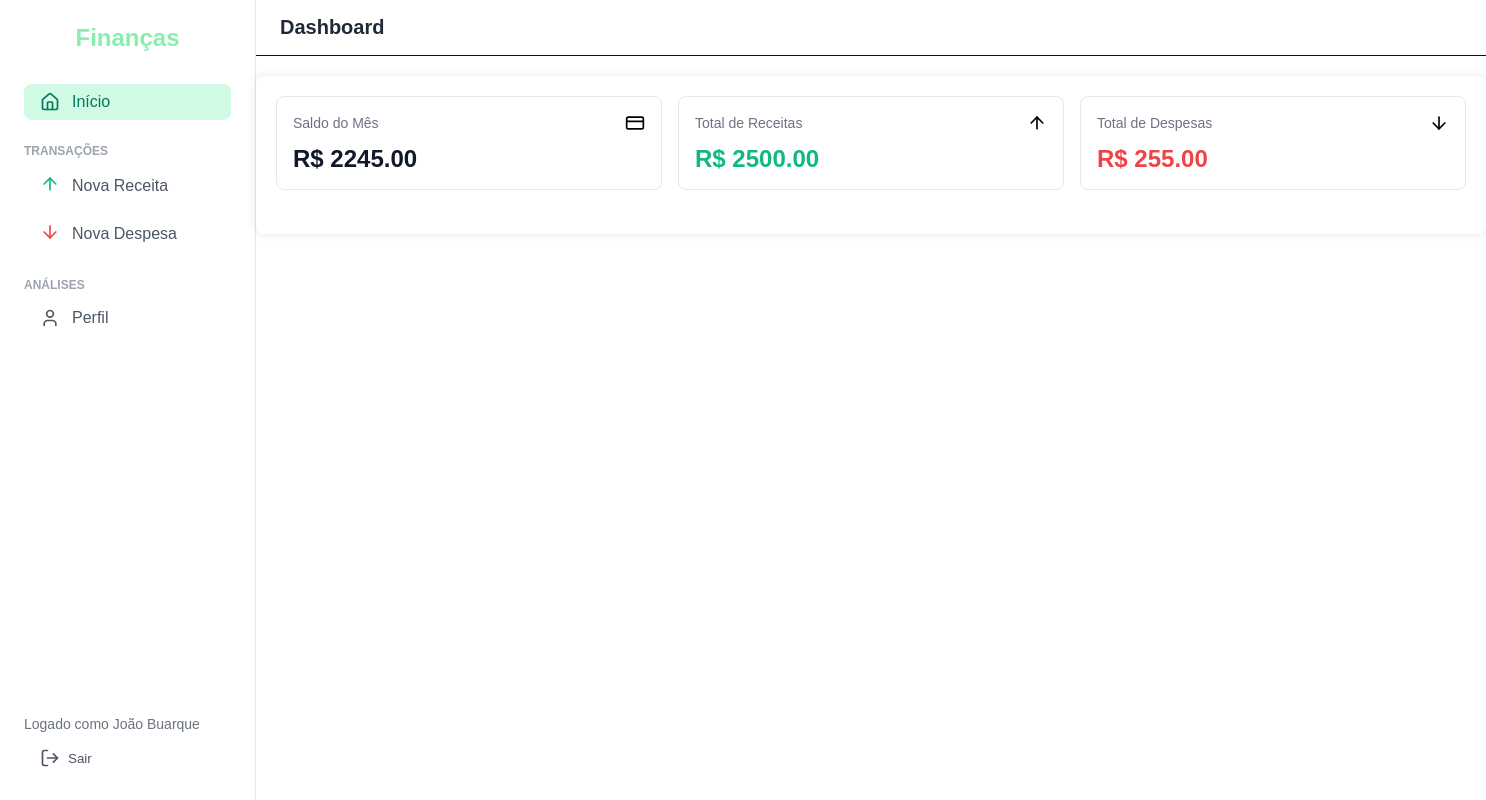
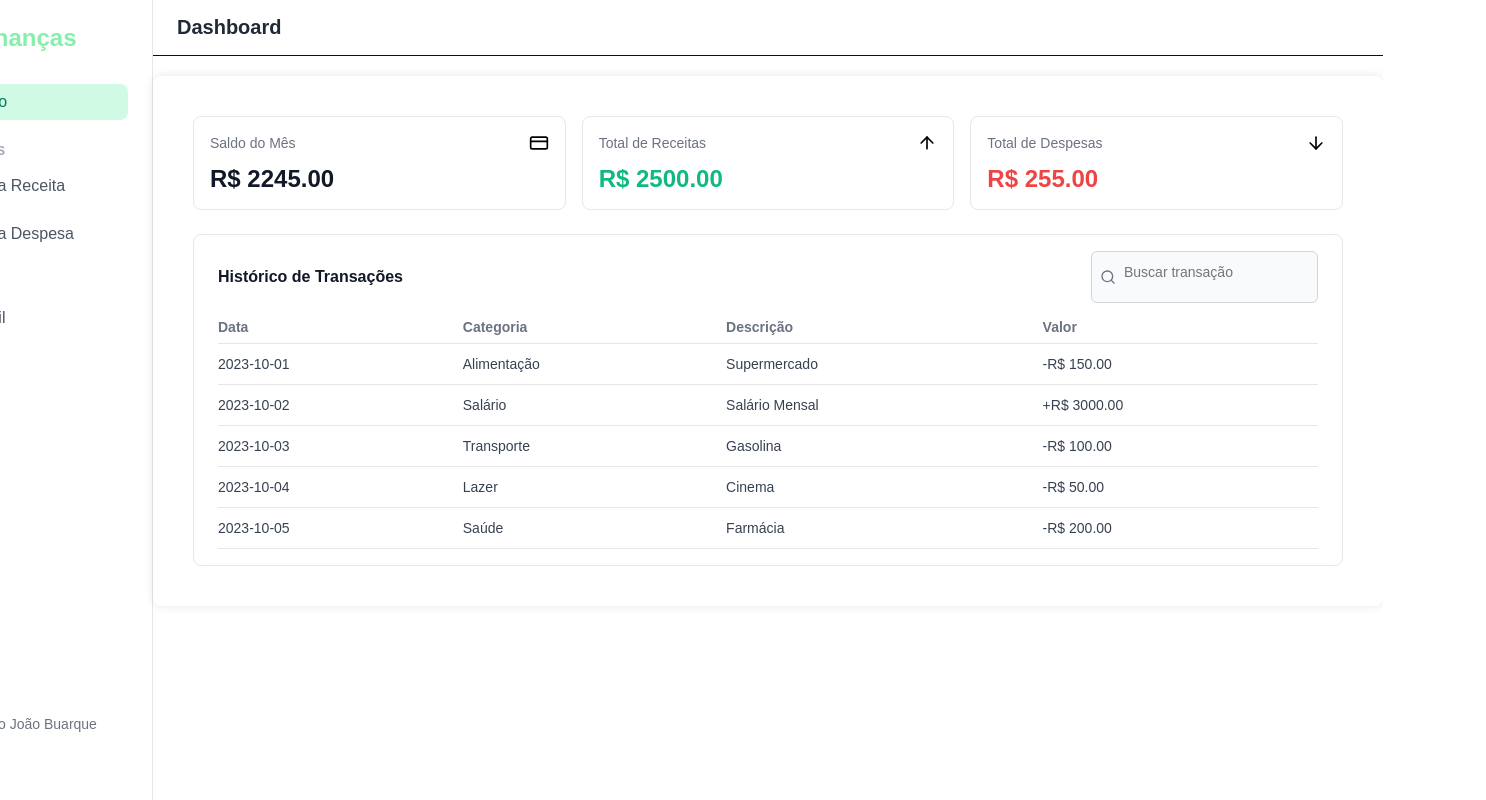
Before and after one commit to Guilherme-Domingos/front-gastos-pessoais, a React (Vite) app in the folder gestao-financeira-app/: page / in a window 1280 px wide. Shown: the whole page, 1486 px wide, since content can reach past the window. Built offline with nearby package versions, Linux system fonts and the light colour scheme.

Commit message:
tabela de transações + context

```diff
--- a/gestao-financeira-app/src/App.jsx
+++ b/gestao-financeira-app/src/App.jsx
@@ -1,14 +1,17 @@
 import AppRoutes from "./routes"
-import { BrowserRouter} from 'react-router-dom';
+import { BrowserRouter } from 'react-router-dom';
+import { TransactionProvider } from "./contexts/TransactionContext";
 
 function App() {
 
   return (
     <>
     <div>
-      <BrowserRouter>
-        <AppRoutes />
-      </BrowserRouter>
+      <TransactionProvider>
+        <BrowserRouter>
+          <AppRoutes />
+        </BrowserRouter>
+      </TransactionProvider>
     </div>
     </>
   )
--- /dev/null
+++ b/gestao-financeira-app/src/components/TransactionItem.jsx
@@ -0,0 +1,28 @@
+import React from 'react';
+import styles from './TransactionList.module.css';
+import { useNavigate } from 'react-router-dom';
+
+export function TransactionItem({ tx }) {
+  const colorClass = tx.value >= 0 ? styles.positive : styles.negative;
+  const formatted = `${tx.value >= 0 ? '+' : '-'}R$ ${Math.abs(tx.value).toFixed(2)}`;
+  const navigate = useNavigate();
+
+  const handleClick = () => {
+    navigate(`/transacao/${tx.id}`);
+  };
+
+  return (
+    <tr
+      className={styles.row}
+      style={{ cursor: 'pointer' }}
+      onClick={handleClick}
+      tabIndex={0}
+      onKeyDown={e => { if (e.key === 'Enter') handleClick(); }}
+    >
+      <td>{tx.date}</td>
+      <td>{tx.category}</td>
+      <td>{tx.description || '-'}</td>
+      <td className={colorClass}>{formatted}</td>
+    </tr>
+  );
+}
--- /dev/null
+++ b/gestao-financeira-app/src/components/TransactionList.jsx
@@ -0,0 +1,53 @@
+import React, { useState, useMemo } from 'react';
+import styles from './TransactionList.module.css';
+import { Search, Filter, HelpCircle } from 'lucide-react';
+import { TransactionItem } from './TransactionItem';
+
+export function TransactionList({ transactions }) {
+  const [search, setSearch] = useState('');
+
+  const filtered = useMemo(() =>
+    transactions.filter(tx =>
+      tx.category.toLowerCase().includes(search.toLowerCase()) ||
+      tx.description.toLowerCase().includes(search.toLowerCase())
+    ),
+  [search, transactions]);
+
+  return (
+    <section className={styles.container}>
+      <div className={styles.header}>
+        <h2 className={styles.title}>Histórico de Transações</h2>
+        <div className={styles.controls}>
+          <div className={styles.searchWrapper}>
+            <Search size={16} className={styles.icon} />
+            <input
+              type="text"
+              placeholder="Buscar transação"
+              value={search}
+              onChange={e => setSearch(e.target.value)}
+              className={styles.searchInput}
+            />
+          </div>
+          {/* <button className={styles.button}><Filter size={16} /></button>
+          <button className={styles.button}><HelpCircle size={16} /></button> */}
+        </div>
+      </div>
+
+      <table className={styles.table}>
+        <thead>
+          <tr>
+            <th>Data</th>
+            <th>Categoria</th>
+            <th>Descrição</th>
+            <th className={styles.valueHeader}>Valor</th>
+          </tr>
+        </thead>
+        <tbody>
+          {filtered.map(tx => (
+            <TransactionItem key={tx.id} tx={tx} />
+          ))}
+        </tbody>
+      </table>
+    </section>
+  );
+}
--- /dev/null
+++ b/gestao-financeira-app/src/components/TransactionList.module.css
@@ -0,0 +1,98 @@
+.container {
+  background-color: #ffffff;
+  border: 1px solid #e5e7eb;
+  border-radius: 0.5rem;
+  padding: 1rem 1.5rem;
+}
+
+.header {
+  display: flex;
+  justify-content: space-between;
+  align-items: center;
+  margin-bottom: 1rem;
+}
+
+.title {
+  font-size: 1rem;
+  font-weight: 600;
+  color: #111827;
+}
+
+.controls {
+  display: flex;
+  gap: 0.5rem;
+  align-items: center;
+}
+
+.searchWrapper {
+  display: flex;
+  align-items: center;
+  background-color: #f9fafb;
+  border: 1px solid #d1d5db;
+  border-radius: 0.375rem;
+  padding: 0.25rem 0.5rem;
+}
+
+.icon {
+  color: #6b7280;
+  margin-right: 0.25rem;
+}
+
+.searchInput {
+  border: none;
+  outline: none;
+  background: transparent;
+  font-size: 0.875rem;
+  color: #374151;
+}
+
+.button {
+  background-color: #ffffff;
+  border: 1px solid #d1d5db;
+  border-radius: 0.375rem;
+  padding: 0.375rem;
+  display: flex;
+  align-items: center;
+  justify-content: center;
+  cursor: pointer;
+}
+
+.table {
+  width: 100%;
+  border-collapse: collapse;
+}
+
+.table th {
+  text-align: left;
+  font-size: 0.875rem;
+  color: #6b7280;
+  padding-bottom: 0.5rem;
+  border-bottom: 1px solid #e5e7eb;
+}
+
+.row td {
+  padding: 0.75rem 0;
+  font-size: 0.875rem;
+  color: #374151;
+  border: 1px #374151;
+}
+
+.row {
+  border-bottom: 1px solid #e5e7eb;
+}
+
+.valueHeader {
+  text-align: right;
+}
+
+.row td:last-child {
+  text-align: left;
+}
+
+.positive {
+  color: #10b981;
+}
+
+.negative {
+  color: #ef4444;
+}
--- /dev/null
+++ b/gestao-financeira-app/src/contexts/TransactionContext.jsx
@@ -0,0 +1,21 @@
+import { createContext, useState } from "react";
+
+export const TransactionContext = createContext({ transactions: [], filtro: '', setFiltro: () => {} });
+
+export function TransactionProvider({ children }) {
+    const [filtro, setFiltro] = useState('');
+
+    const transactions = [
+        { id: 1, date: '2023-10-01', category: 'Alimentação', description: 'Supermercado', value: -150.00 },
+        { id: 2, date: '2023-10-02', category: 'Salário', description: 'Salário Mensal', value: 3000.00 },
+        { id: 3, date: '2023-10-03', category: 'Transporte', description: 'Gasolina', value: -100.00 },
+        { id: 4, date: '2023-10-04', category: 'Lazer', description: 'Cinema', value: -50.00 },
+        { id: 5, date: '2023-10-05', category: 'Saúde', description: 'Farmácia', value: -200.00 },
+    ];
+
+    return (
+        <TransactionContext.Provider value={{ transactions, filtro, setFiltro }}>
+            {children}
+        </TransactionContext.Provider>
+    );
+}
--- a/gestao-financeira-app/src/index.css
+++ b/gestao-financeira-app/src/index.css
@@ -8,8 +8,6 @@
 
   --primary-color: #82C3A7;
   --light-gray: #d9d9d9;
-
-  display: flex;
 }
 
 * {
--- a/gestao-financeira-app/src/layouts/DefaultLayout.jsx
+++ b/gestao-financeira-app/src/layouts/DefaultLayout.jsx
@@ -2,7 +2,7 @@ import { Sidebar } from "../components/Sidebar";
 import { Header } from "../components/Header";
 import style from '../App.module.css';
 
-export function DefaultLayout({ children }) {
+export function DefaultLayout({ children, pageTitle }) {
   return (
     <div className={style.container}>
       <div className={style.sidebarWrapper}>
@@ -10,7 +10,7 @@ export function DefaultLayout({ children }) {
       </div>
       <div className={style.mainContent}>
         <div className={style.headerWrapper}>
-          <Header title={'Dashboard'} />
+          <Header title={pageTitle} />
         </div>
         <div className={style.content}>
           {children}
--- a/gestao-financeira-app/src/pages/Dashboard/Dashboard.module.css
+++ b/gestao-financeira-app/src/pages/Dashboard/Dashboard.module.css
@@ -1,3 +1,12 @@
+.container{
+  display: flexbox;
+  flex-direction: column;
+  align-items: center;
+  width: 100%;
+  max-width: 1200px;
+  padding: 20px;
+}
+
 .cardsContainer {
   display: flex;
   gap: 1rem;
--- a/gestao-financeira-app/src/pages/Dashboard/DashboardPage.jsx
+++ b/gestao-financeira-app/src/pages/Dashboard/DashboardPage.jsx
@@ -1,10 +1,15 @@
-import React from 'react';
+import React, { useContext } from 'react';
 import { Card } from '../../components/Card';
 import { CreditCard, ArrowUp, ArrowDown } from 'lucide-react';
 import styles from './Dashboard.module.css';
+import { TransactionList } from '../../components/TransactionList';
+import { TransactionContext } from '../../contexts/TransactionContext';
 
 export function Dashboard() {
+  const { transactions } = useContext(TransactionContext);
+
   return (
+    <div className={styles.container}>
       <div className={styles.cardsContainer}>
         <Card
           title="Saldo do Mês"
@@ -24,5 +29,7 @@ export function Dashboard() {
           valueColor={styles.negative}
         />
       </div>
+      <TransactionList transactions={transactions} />
+    </div>
   );
 }
--- a/gestao-financeira-app/src/routes/index.jsx
+++ b/gestao-financeira-app/src/routes/index.jsx
@@ -1,12 +1,25 @@
-import { Routes, Route, Outlet } from 'react-router-dom';
+import { Routes, Route, Outlet, useLocation } from 'react-router-dom';
 import LoginPage from '../pages/auth/LoginPage/LoginPage';
 import SingUpPage from '../pages/auth/SingupPage/SingUpPage';
 import { DefaultLayout } from '../layouts/DefaultLayout';
 import { Dashboard } from '../pages/Dashboard/DashboardPage';
 
+const PAGE_TITLES = {
+  '/': 'Dashboard',
+  '/receita/nova': 'Nova Receita',
+  '/despesa/nova': 'Nova Despesa',
+  '/perfil': 'Perfil',
+  // Adicione outros caminhos e títulos conforme necessário
+};
+
 function LayoutWrapper() {
+  const location = useLocation();
+  // Pega o pathname até o primeiro segmento relevante
+  const path = location.pathname === '/' ? '/' : location.pathname.split('/').slice(0, 2).join('/');
+  const pageTitle = PAGE_TITLES[path] || 'Gestão Financeira';
+
   return (
-        <DefaultLayout>
+    <DefaultLayout pageTitle={pageTitle}>
       <Outlet />
     </DefaultLayout>
   );
@@ -15,9 +28,13 @@ function LayoutWrapper() {
 export default function AppRoutes() {
   return (
     <Routes>
+      <Route path='/login' element={<LoginPage />} />
+      <Route path='/cadastro' element={<SingUpPage />} />
       <Route path='/' element={<LayoutWrapper />}>
         <Route index element={<Dashboard />} />
         <Route path="receita/nova" element={<h1>Nova Receita</h1>} />
+        <Route path="despesa/nova" element={<h1>Nova Despesa</h1>} />
+        <Route path="perfil" element={<h1>Perfil</h1>} />
       </Route>
     </Routes>
   );
```
Lines whose indentation alone changed are shown as unchanged.
